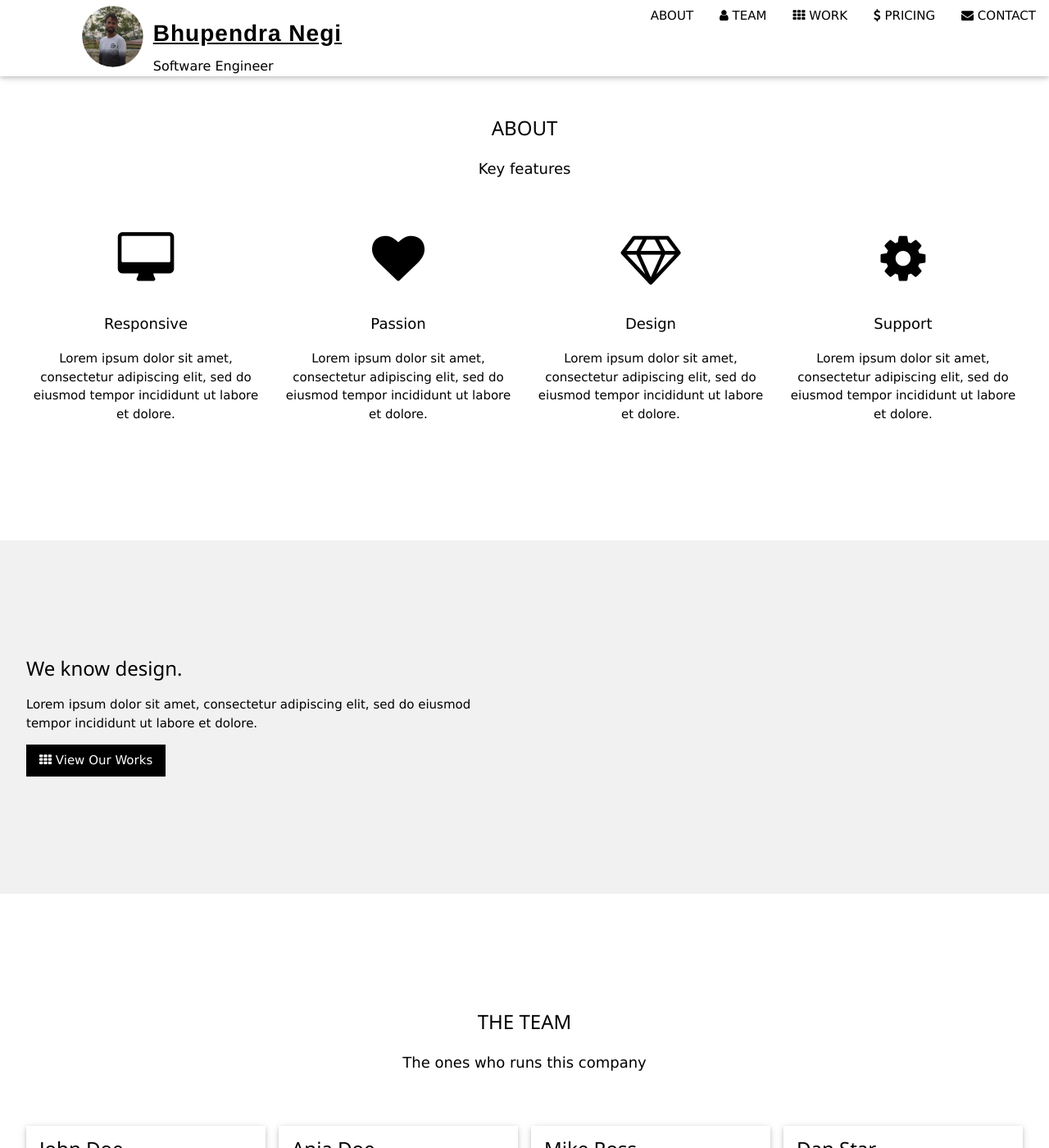
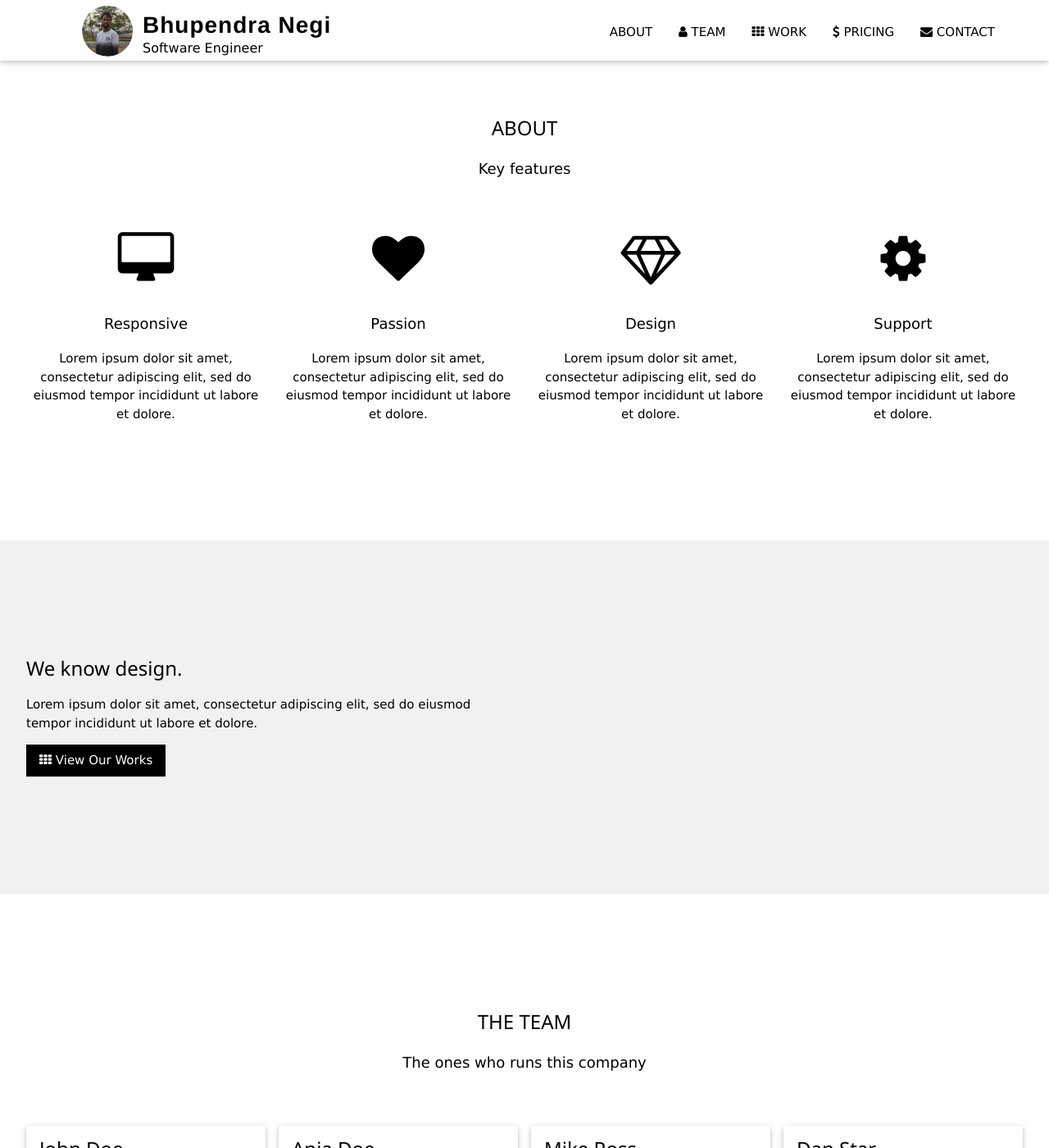
Before and after one commit to BhupendraNegi/bhupendranegi.github.io, a Jekyll site: the page built from index.html, in a window 1280 px wide and 1400 px high. Shown: the whole window at 82% size. Built offline with Jekyll 4.4.1, drawn with Linux system fonts in a browser that asks for light colours.

Commit message:
Fixed the header

```diff
--- a/_layouts/default.html
+++ b/_layouts/default.html
@@ -14,12 +14,9 @@
     <div class="blog-bar blog-white blog-card" id="myNavbar">
       <a href="{{ site.baseurl }}/"><img class="blog-icon" src="{{ site.baseurl }}/images/bhupendra.png" /></a>
       <div class="blog-info">
-        <h1><a href="{{ site.baseurl }}/" class="blog-name">{{ site.name }}</a></h1>
+        <h1 class="blog-name"><a href="{{ site.baseurl }}/" >{{ site.name }}</a></h1>
         <p class="blog-description">{{ site.description }}</p>
       </div>
-
-
-      <!-- Right-sided navbar links -->
       <div class="blog-right blog-hide-small">
         <a href="#about" class="blog-bar-item blog-button">ABOUT</a>
         <a href="#team" class="blog-bar-item blog-button"><i class="fa fa-user"></i> TEAM</a>
@@ -27,15 +24,12 @@
         <a href="#pricing" class="blog-bar-item blog-button"><i class="fa fa-usd"></i> PRICING</a>
         <a href="#contact" class="blog-bar-item blog-button"><i class="fa fa-envelope"></i> CONTACT</a>
       </div>
-      <!-- Hide right-floated links on small screens and replace them with a menu icon -->
-
       <a href="javascript:void(0)" class="blog-bar-item blog-button blog-right blog-hide-large blog-hide-medium" onclick="blog_open()">
         <i class="fa fa-bars"></i>
       </a>
     </div>
   </div>
 
-  <!-- Sidebar on small screens when clicking the menu icon -->
   <nav class="blog-sidebar blog-bar-block blog-black blog-card blog-animate-left blog-hide-medium blog-hide-large" style="display:none" id="mySidebar">
     <a href="javascript:void(0)" onclick="blog_close()" class="blog-bar-item blog-button blog-large blog-padding-16">Close ×</a>
     <a href="#about" onclick="blog_close()" class="blog-bar-item blog-button">ABOUT</a>
@@ -44,6 +38,7 @@
     <a href="#pricing" onclick="blog_close()" class="blog-bar-item blog-button">PRICING</a>
     <a href="#contact" onclick="blog_close()" class="blog-bar-item blog-button">CONTACT</a>
   </nav>
+
   <div id="main" role="main" class="container">
     {{ content }}
   </div>
@@ -62,18 +57,7 @@
   </footer>
 
   <script>
-    // Modal Image Gallery
-    function onClick(element) {
-      document.getElementById("img01").src = element.src;
-      document.getElementById("modal01").style.display = "block";
-      var captionText = document.getElementById("caption");
-      captionText.innerHTML = element.alt;
-    }
-
-
-    // Toggle between showing and hiding the sidebar when clicking the menu icon
-    var mySidebar = document.getElementById("mySidebar");
-
+    const mySidebar = document.getElementById("mySidebar");
     function blog_open() {
       if (mySidebar.style.display === 'block') {
         mySidebar.style.display = 'none';
--- a/_sass/_default.scss
+++ b/_sass/_default.scss
@@ -25,9 +25,10 @@ html {
 .blog-bar .blog-button {
   padding: 16px;
 }
+
 .blog-icon {
   float: left;
-    max-width: 6%;
+  max-width: 5%;
   border-radius: 50%;
   margin: 5px 10px 5px 100px;
   @include mobile {
@@ -47,14 +48,13 @@ html {
 }
 
 .blog-name {
-    margin: 0;
+  margin: 10px 0 0 0;
   cursor: pointer;
   font-family: $helveticaNeue;
   font-weight: 600;
   font-size: 28px;
   letter-spacing: 1px;
   a {
-        color: $white;
     text-decoration: none;
     cursor: pointer;
     &:hover,
--- a/_sass/_main.scss
+++ b/_sass/_main.scss
@@ -1452,6 +1452,7 @@ a {
 }
 
 .blog-right {
+    margin: 20px 50px 0 0;
     float: right!important
 }
 
--- a/index.html
+++ b/index.html
@@ -29,7 +29,6 @@ layout: default
     </div>
   </div>
 
-  <!-- Promo Section - "We know design" -->
   <div class="blog-container blog-light-grey" style="padding:128px 16px">
     <div class="blog-row-padding">
       <div class="blog-col m6">
```
Also changed, not shown: other parts of _layouts/default.html (+0 -1 lines). Lines whose indentation alone changed are shown as unchanged.
